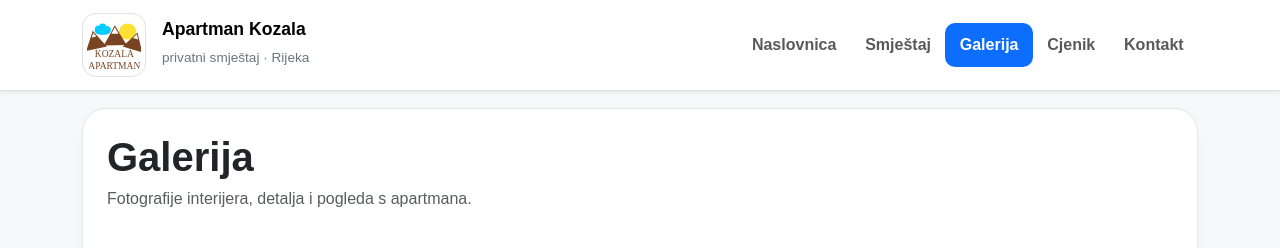
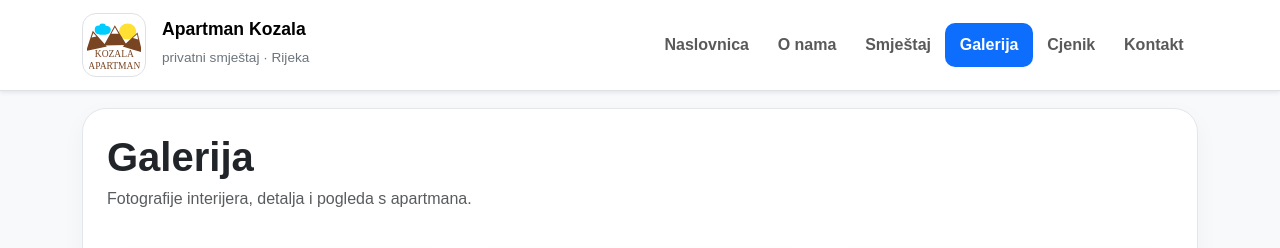
Before and after one commit to David365a/KozalaApartman, a plain HTML site: page galerija.html in a window 1280 px wide. Shown: the top 248 px of the page. Drawn offline with nearby package versions, Linux system fonts and the light colour scheme.

Commit message:
Update galerija.html

```diff
--- a/galerija.html
+++ b/galerija.html
@@ -29,6 +29,7 @@
       <div class="collapse navbar-collapse" id="mainNav">
         <ul class="navbar-nav ms-auto mb-2 mb-lg-0 align-items-lg-center">
           <li class="nav-item"><a class="nav-link" href="index.html">Naslovnica</a></li>
+          <li class="nav-item"><a class="nav-link" href="onama.html">O nama</a></li>
           <li class="nav-item"><a class="nav-link" href="smjestaj.html">Smještaj</a></li>
           <li class="nav-item"><a class="nav-link active" aria-current="page" href="galerija.html">Galerija</a></li>
           <li class="nav-item"><a class="nav-link" href="cjenik.html">Cjenik</a></li>
```
